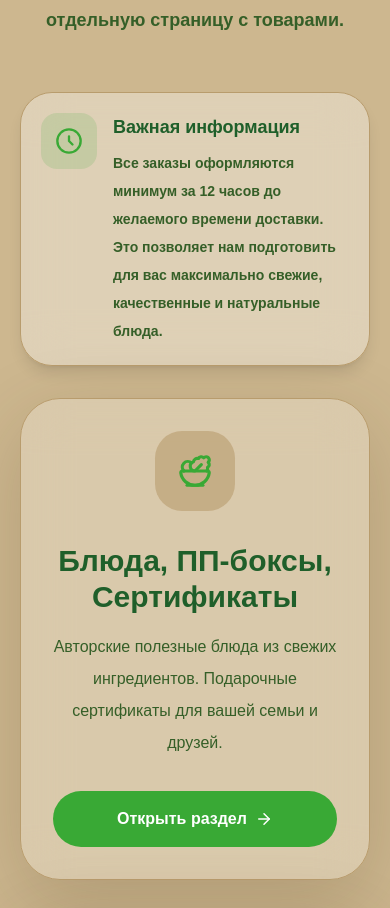
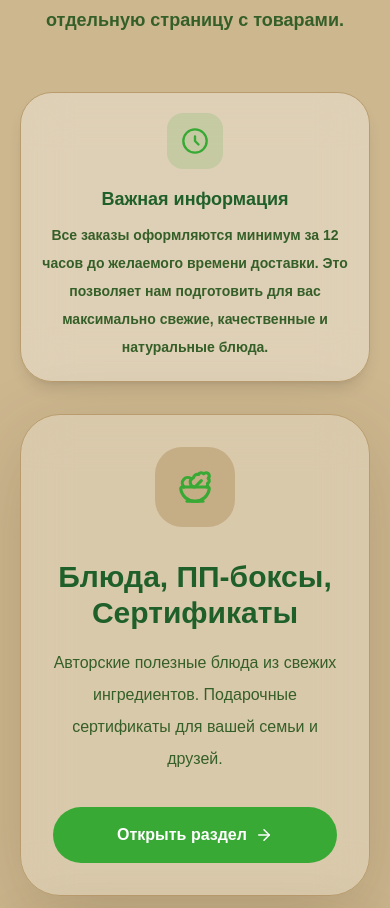
Before and after one commit to NXSTYone/shpinat, a Next.js app: page / in a window 390 px wide. Shown: the part 1167-2075 px from the top of the page. Built offline with nearby package versions, Linux system fonts and the light colour scheme.

Commit message:
add order time notice

```diff
--- a/src/app/page.tsx
+++ b/src/app/page.tsx
@@ -252,7 +252,7 @@ export default function Home() {
         </div>
 
         <div className="mb-8 rounded-[2rem] border border-[#b89c6d] bg-white/35 p-5 shadow-lg backdrop-blur-xl">
-  <div className="flex items-start gap-4">
+  <div className="flex flex-col items-center text-center md:flex-row md:items-start md:text-left gap-4">
     <div className="flex h-14 w-14 shrink-0 items-center justify-center rounded-2xl bg-[#39A935]/15">
       <svg
         xmlns="http://www.w3.org/2000/svg"
```
